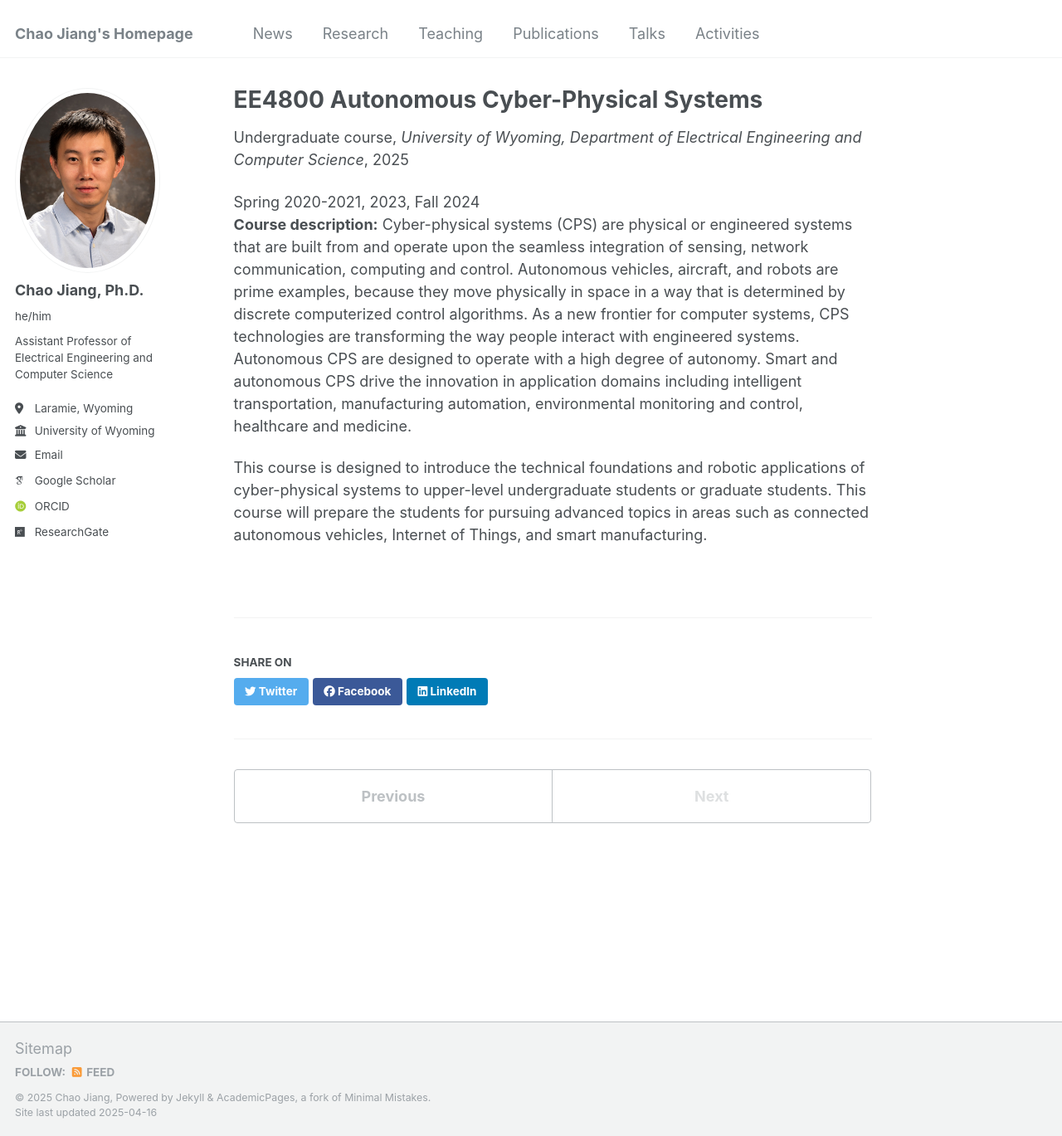
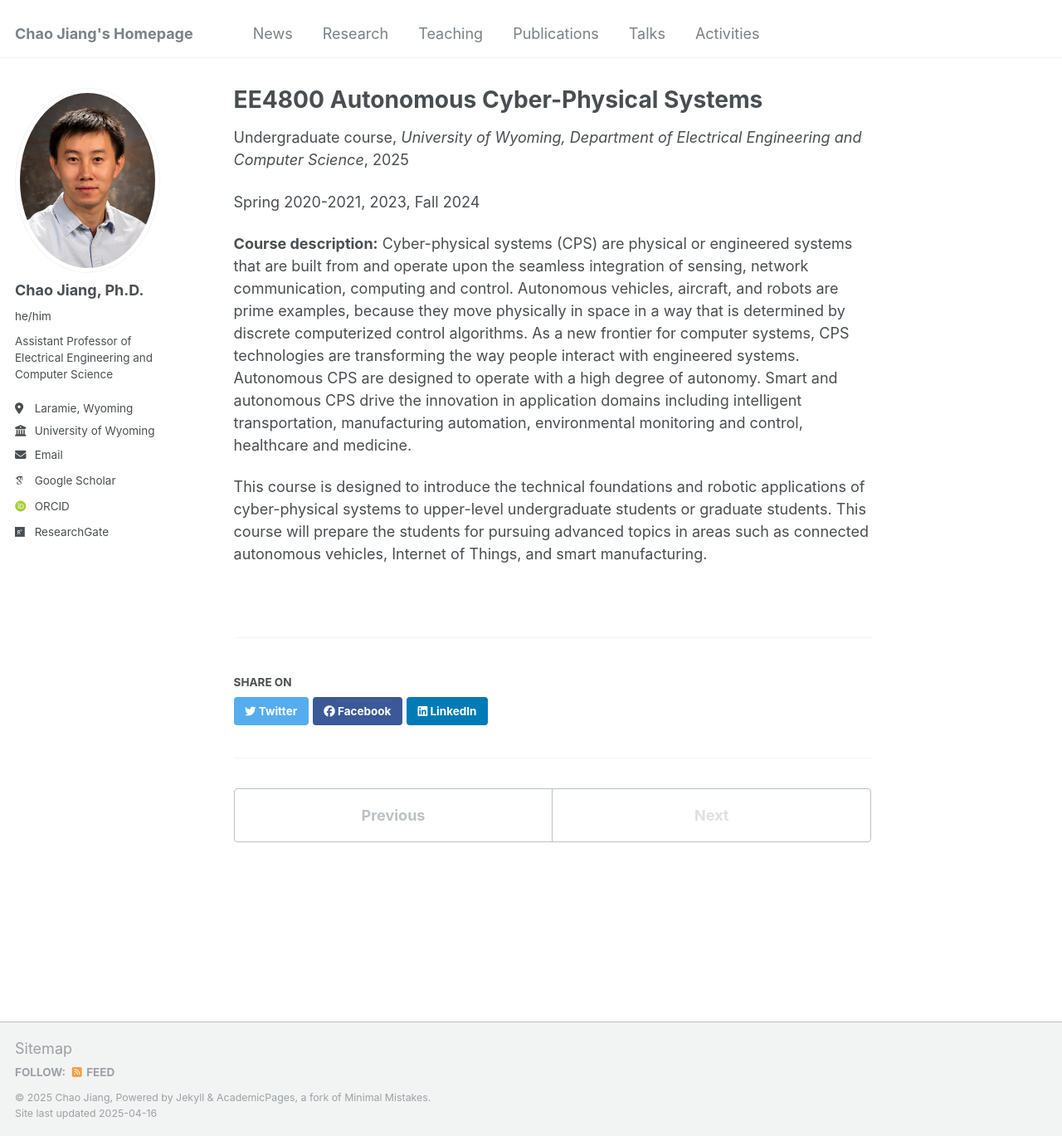
Before and after one commit to cjiang6/cjiang6.github.io, a Jekyll site: the page built from _teaching/EE4800-uwyo.md, in a window 1280 px wide and 1369 px high. Shown: the whole window at 83% size. Built offline with Jekyll 4.4.1, drawn with Linux system fonts in a browser that asks for light colours; some web fonts are replaced; a file with an impossible date is left out.

```diff
--- a/_teaching/EE4800-uwyo.md
+++ b/_teaching/EE4800-uwyo.md
@@ -5,7 +5,8 @@ type: "Undergraduate course"
 venue: "University of Wyoming, Department of Electrical Engineering and Computer Science"
 #date:
 ---
-Spring 2020-2021, 2023, Fall 2024\
+Spring 2020-2021, 2023, Fall 2024
+
 **Course description:** Cyber-physical systems (CPS) are physical or engineered systems that are built from and operate upon the seamless integration of sensing, network communication, computing and control. Autonomous vehicles, aircraft, and robots are prime examples, because they move physically in space in a way that is determined by discrete computerized control algorithms. As a new frontier for computer systems, CPS technologies are transforming the way people interact with engineered systems. Autonomous CPS are designed to operate with a high degree of autonomy. Smart and autonomous CPS drive the innovation in application domains including intelligent transportation, manufacturing automation, environmental monitoring and control, healthcare and medicine.
 
 This course is designed to introduce the technical foundations and robotic applications of cyber-physical systems to upper-level undergraduate students or graduate students. This course will prepare the students for pursuing advanced topics in areas such as connected autonomous vehicles, Internet of Things, and smart manufacturing.
```
